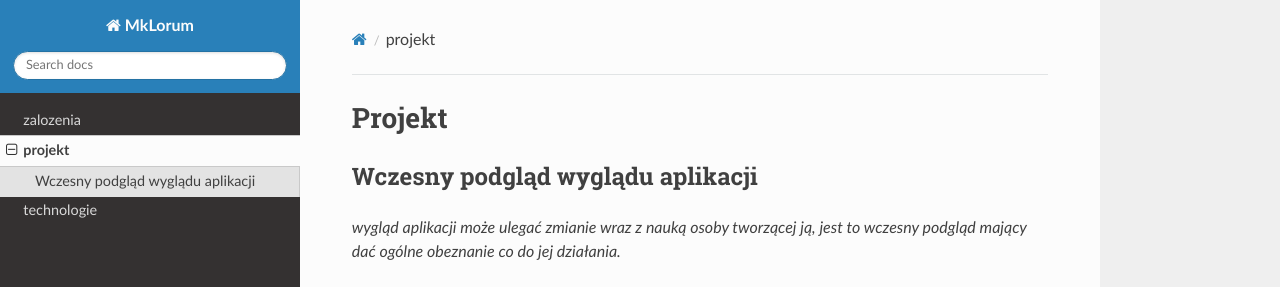
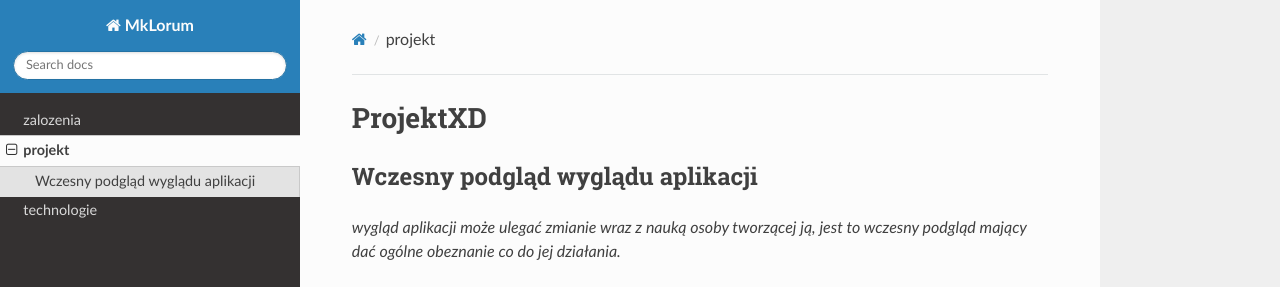
Before and after one commit to praktyka-et/ToDoApp, an MkDocs documentation site: the page built from docs/projekt.md, in a window 1280 px wide. Shown: the top 287 px of the page. Built offline with MkDocs 1.6.1, drawn with Linux system fonts in a browser that asks for light colours; nearby versions of some CDN libraries.

Commit message:
updatre
fsd

```diff
--- a/docs/projekt.md
+++ b/docs/projekt.md
@@ -1,4 +1,4 @@
-# Projekt
+# ProjektXD
 ## Wczesny podgląd wyglądu aplikacji
 _wygląd aplikacji może ulegać zmianie wraz z nauką osoby tworzącej ją, jest to wczesny podgląd mający dać ogólne obeznanie co do jej działania._
 
```
